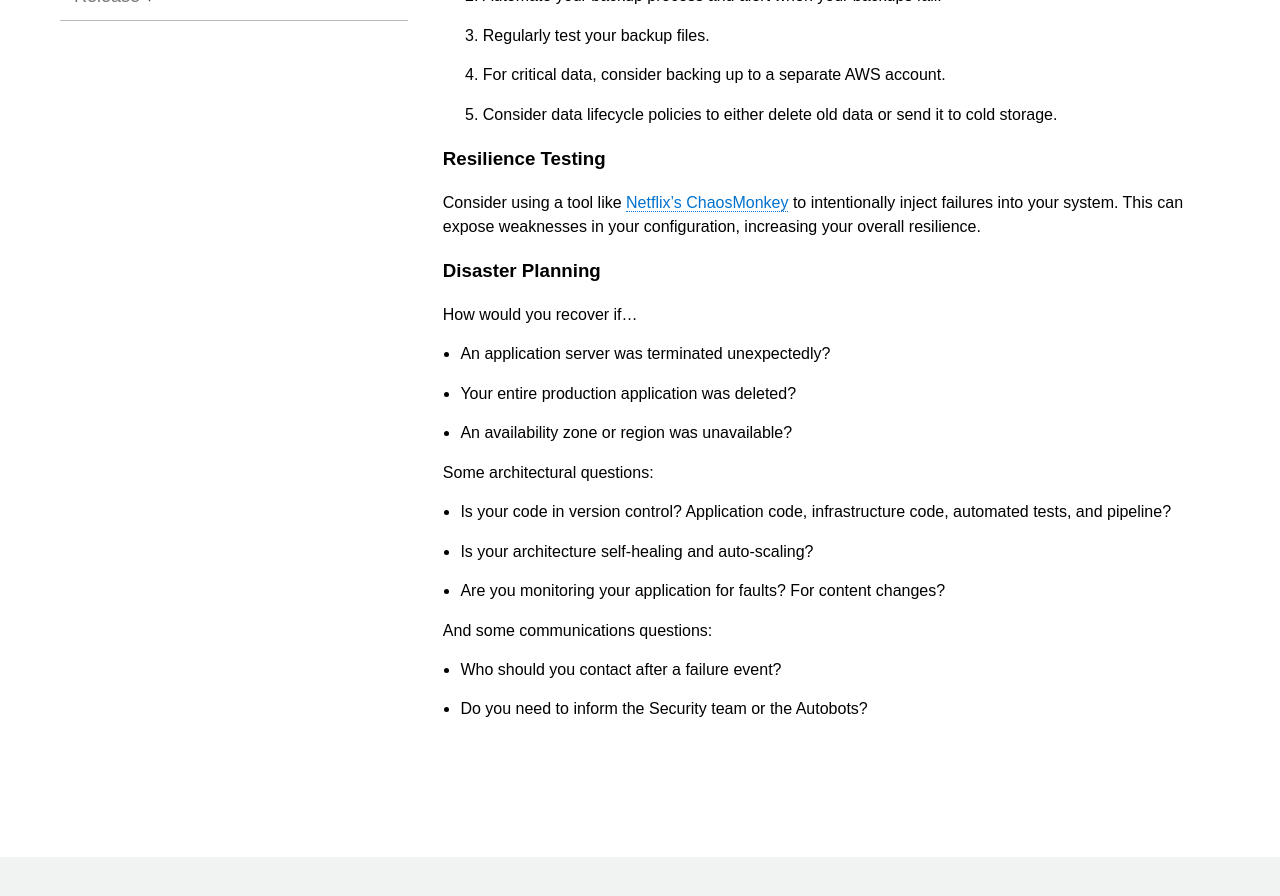
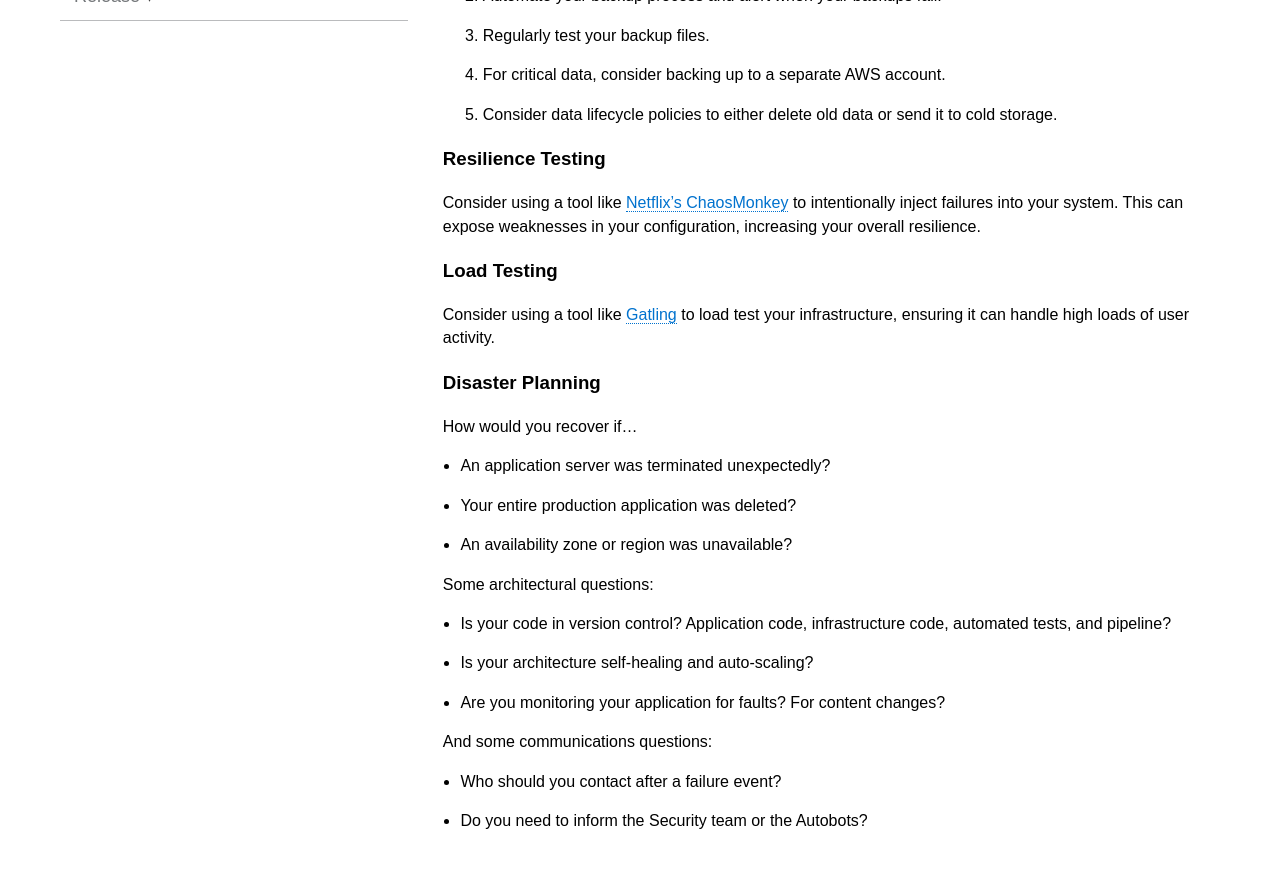
Before and after one commit to GeoscienceAustralia/cloud, a Jekyll site: the page built from docs/_pages/failure_sub.md, in a window 1280 px wide and 900 px high, scrolled down 500 px. Shown: the top 896 px of the window. Built offline with Jekyll 4.4.1, drawn with Linux system fonts in a browser that asks for light colours; nearby versions of some CDN libraries.

Commit message:
Add load testing

```diff
--- a/docs/_pages/failure_sub.md
+++ b/docs/_pages/failure_sub.md
@@ -22,6 +22,10 @@ The key points are:
 
 Consider using a tool like [Netflix's ChaosMonkey](https://github.com/Netflix/chaosmonkey) to intentionally inject failures into your system. This can expose weaknesses in your configuration, increasing your overall resilience.
 
+### Load Testing
+
+Consider using a tool like [Gatling](https://github.com/electronicarts/gatling-aws-maven-plugin) to load test your infrastructure, ensuring it can handle high loads of user activity.
+
 ### Disaster Planning
 
 How would you recover if...
```
